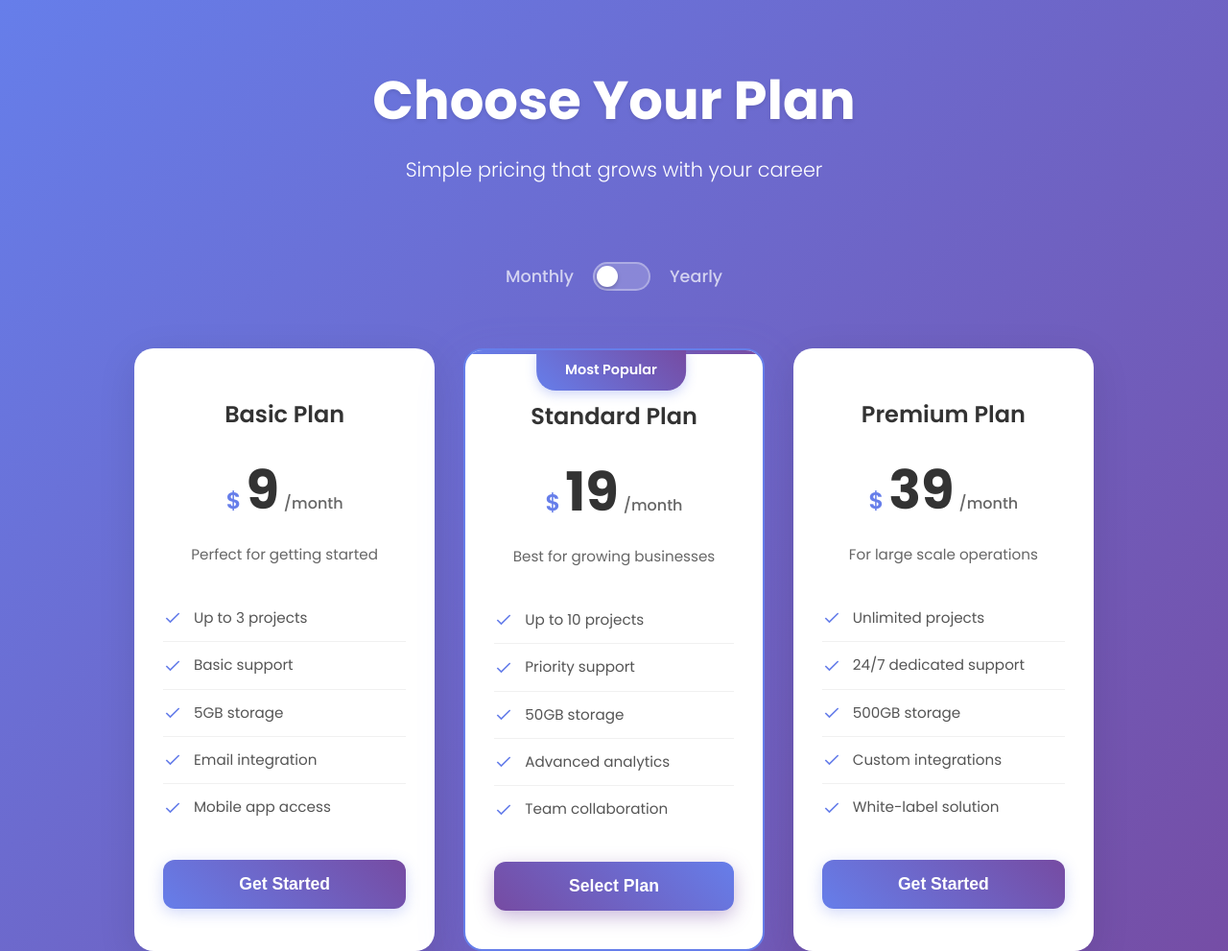
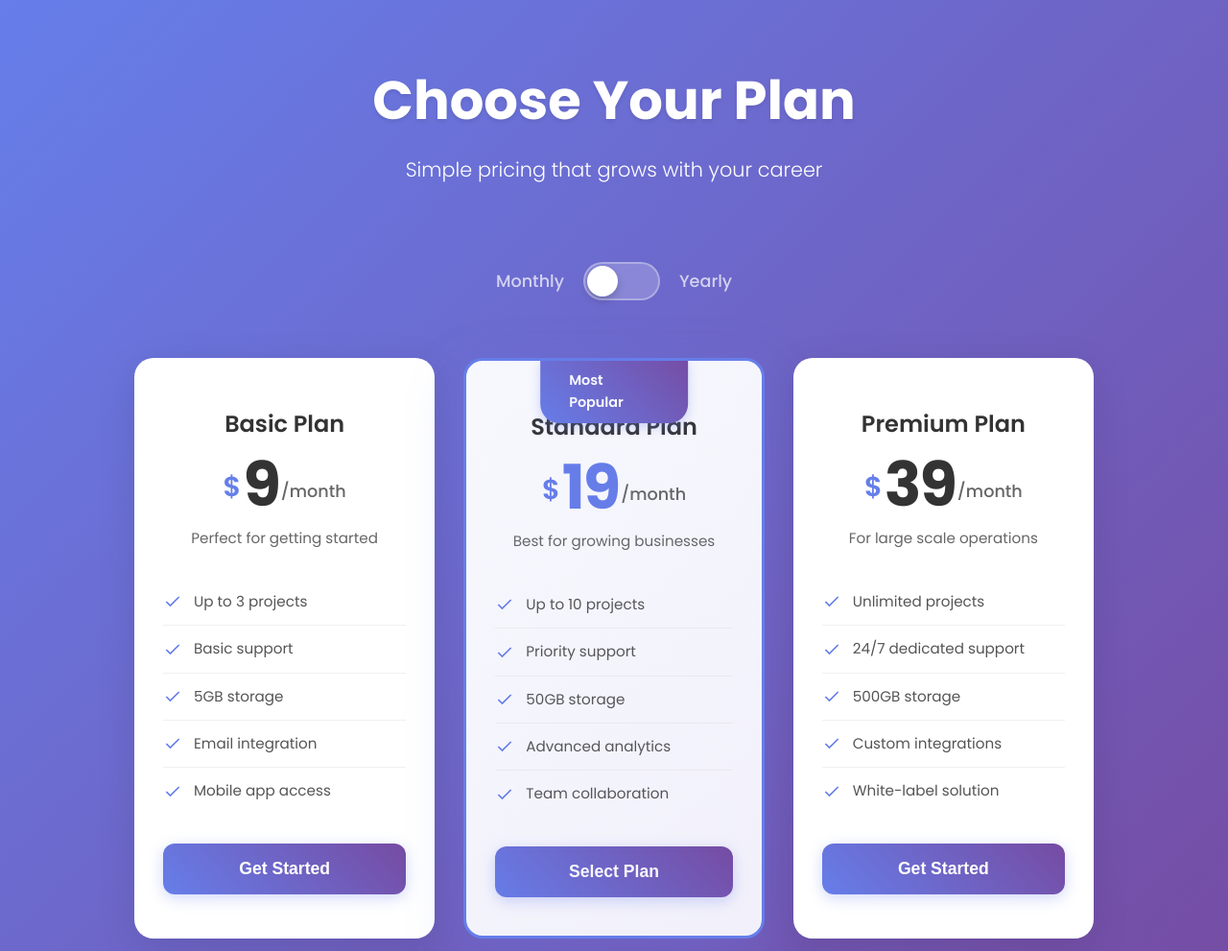
Before and after one commit to syedmuhammadbilalshakeel1/Task-17-Build-a-Responsive-Pricing-Page-with-Toggle-Switch, a plain HTML site: page index.html in a window 1280 px wide. Shown: the top 991 px of the page at 96% size. Drawn offline with Linux system fonts and the light colour scheme.

Commit message:
Update styles.css

```diff
--- a/styles.css
+++ b/styles.css
@@ -20,7 +20,7 @@ body {
 .container {
   max-width: 1200px;
   margin: 0 auto;
-  padding: 0 20px;
+  padding: 0 15px;
 }
 
 /* Header Styles */
@@ -78,8 +78,8 @@ body {
 .toggle-switch {
   position: relative;
   display: inline-block;
-  width: 60px;
-  height: 30px;
+  width: 80px;
+  height: 40px;
 }
 
 .toggle-input {
@@ -96,22 +96,22 @@ body {
   right: 0;
   bottom: 0;
   background: rgba(255, 255, 255, 0.2);
-  border-radius: 30px;
-  transition: all 0.3s ease;
+  border-radius: 40px;
+  transition: all 0.4s cubic-bezier(0.4, 0, 0.2, 1);
   border: 2px solid rgba(255, 255, 255, 0.3);
 }
 
 .toggle-slider {
   position: absolute;
   content: "";
-  height: 22px;
-  width: 22px;
+  height: 32px;
+  width: 32px;
   left: 2px;
   bottom: 2px;
   background: white;
   border-radius: 50%;
-  transition: all 0.3s ease;
-  box-shadow: 0 2px 4px rgba(0, 0, 0, 0.2);
+  transition: all 0.4s cubic-bezier(0.4, 0, 0.2, 1);
+  box-shadow: 0 4px 8px rgba(0, 0, 0, 0.2);
 }
 
 .toggle-input:checked + .toggle-label {
@@ -120,29 +120,29 @@ body {
 }
 
 .toggle-input:checked + .toggle-label .toggle-slider {
-  transform: translateX(30px);
+  transform: translateX(40px);
   background: #667eea;
 }
 
 .discount-badge {
   position: absolute;
-  top: -40px;
-  right: -30px;
+  top: -45px;
+  right: -35px;
   background: linear-gradient(45deg, #ff6b6b, #ee5a24);
   color: white;
-  padding: 8px 16px;
-  border-radius: 20px;
-  font-size: 0.85rem;
-  font-weight: 600;
-  box-shadow: 0 4px 12px rgba(238, 90, 36, 0.3);
+  padding: 10px 18px;
+  border-radius: 25px;
+  font-size: 0.9rem;
+  font-weight: 700;
+  box-shadow: 0 6px 20px rgba(238, 90, 36, 0.4);
   opacity: 0;
-  transform: translateY(-10px);
-  transition: all 0.3s ease;
+  transform: translateY(-15px) scale(0.8);
+  transition: all 0.5s cubic-bezier(0.68, -0.55, 0.265, 1.55);
 }
 
 .discount-badge.show {
   opacity: 1;
-  transform: translateY(0);
+  transform: translateY(0) scale(1);
 }
 
 /* Pricing Grid */
@@ -200,19 +200,28 @@ body {
 }
 
 .pricing-card.popular {
-  border: 2px solid #667eea;
-  transform: scale(1.05);
-  box-shadow: 0 15px 50px rgba(102, 126, 234, 0.2);
+  border: 3px solid #667eea;
+  transform: scale(1.08);
+  box-shadow: 0 20px 60px rgba(102, 126, 234, 0.25);
+  background: linear-gradient(135deg, #ffffff 0%, #f8f9ff 100%);
+  position: relative;
 }
 
-.pricing-card.popular::before {
-  opacity: 1;
+.pricing-card.popular::after {
+  content: "";
+  position: absolute;
+  top: 0;
+  left: 0;
+  right: 0;
+  bottom: 0;
+  background: linear-gradient(135deg, rgba(102, 126, 234, 0.05) 0%, rgba(118, 75, 162, 0.05) 100%);
+  pointer-events: none;
 }
 
 .popular-badge {
   position: absolute;
   top: -1px;
-  left: 49%;
+  left: 50%;
   transform: translateX(-50%);
   background: linear-gradient(45deg, #667eea, #764ba2);
   color: white;
@@ -241,28 +250,39 @@ body {
   display: flex;
   align-items: baseline;
   justify-content: center;
-  gap: 5px;
-  margin-bottom: 10px;
+  gap: 2px;
+  margin-bottom: 15px;
+  position: relative;
 }
 
 .currency {
-  font-size: 1.5rem;
+  font-size: 1.8rem;
   font-weight: 600;
   color: #667eea;
+  align-self: flex-start;
+  margin-top: 8px;
 }
 
 .price {
-  font-size: 3.5rem;
-  font-weight: 700;
+  font-size: 4rem;
+  font-weight: 800;
   color: #333;
-  transition: all 0.3s ease;
+  transition: all 0.4s cubic-bezier(0.4, 0, 0.2, 1);
+  line-height: 0.9;
+  letter-spacing: -2px;
 }
 
 .period {
-  font-size: 1rem;
+  font-size: 1.1rem;
   color: #666;
   font-weight: 500;
-  transition: all 0.3s ease;
+  transition: all 0.4s cubic-bezier(0.4, 0, 0.2, 1);
+  align-self: flex-end;
+  margin-bottom: 8px;
+}
+
+.popular .price {
+  color: #667eea;
 }
 
 .plan-description {
@@ -300,7 +320,7 @@ body {
 /* Select Button */
 .select-btn {
   width: 100%;
-  padding: 15px 30px;
+  padding: 16px 32px;
   background: linear-gradient(45deg, #667eea, #764ba2);
   color: white;
   border: none;
@@ -308,22 +328,35 @@ body {
   font-size: 1.1rem;
   font-weight: 600;
   cursor: pointer;
-  transition: all 0.3s ease;
+  transition: all 0.3s cubic-bezier(0.4, 0, 0.2, 1);
   box-shadow: 0 4px 15px rgba(102, 126, 234, 0.3);
+  position: relative;
+  overflow: hidden;
+}
+
+.select-btn::before {
+  content: "";
+  position: absolute;
+  top: 0;
+  left: -100%;
+  width: 100%;
+  height: 100%;
+  background: linear-gradient(90deg, transparent, rgba(255, 255, 255, 0.2), transparent);
+  transition: left 0.5s;
+}
+
+.select-btn:hover::before {
+  left: 100%;
 }
 
 .select-btn:hover {
-  transform: translateY(-2px);
-  box-shadow: 0 8px 25px rgba(102, 126, 234, 0.4);
+  transform: translateY(-3px);
+  box-shadow: 0 12px 30px rgba(102, 126, 234, 0.4);
 }
 
 .select-btn:active {
-  transform: translateY(0);
-}
-
-.popular .select-btn {
-  background: linear-gradient(45deg, #764ba2, #667eea);
-  box-shadow: 0 6px 20px rgba(118, 75, 162, 0.4);
+  transform: translateY(-1px);
+  box-shadow: 0 6px 20px rgba(102, 126, 234, 0.3);
 }
 
 /* Scroll to Top Button */
@@ -504,6 +537,20 @@ body {
     font-size: 1.1rem;
   }
 
+  .container {
+    padding: 0 10px;
+  }
+
+  .pricing-grid {
+    grid-template-columns: 1fr;
+    gap: 20px;
+    padding: 0 5px;
+  }
+
+  .pricing-card {
+    margin: 0 5px;
+  }
+
   .pricing-grid {
     grid-template-columns: 1fr;
     gap: 20px;
```
